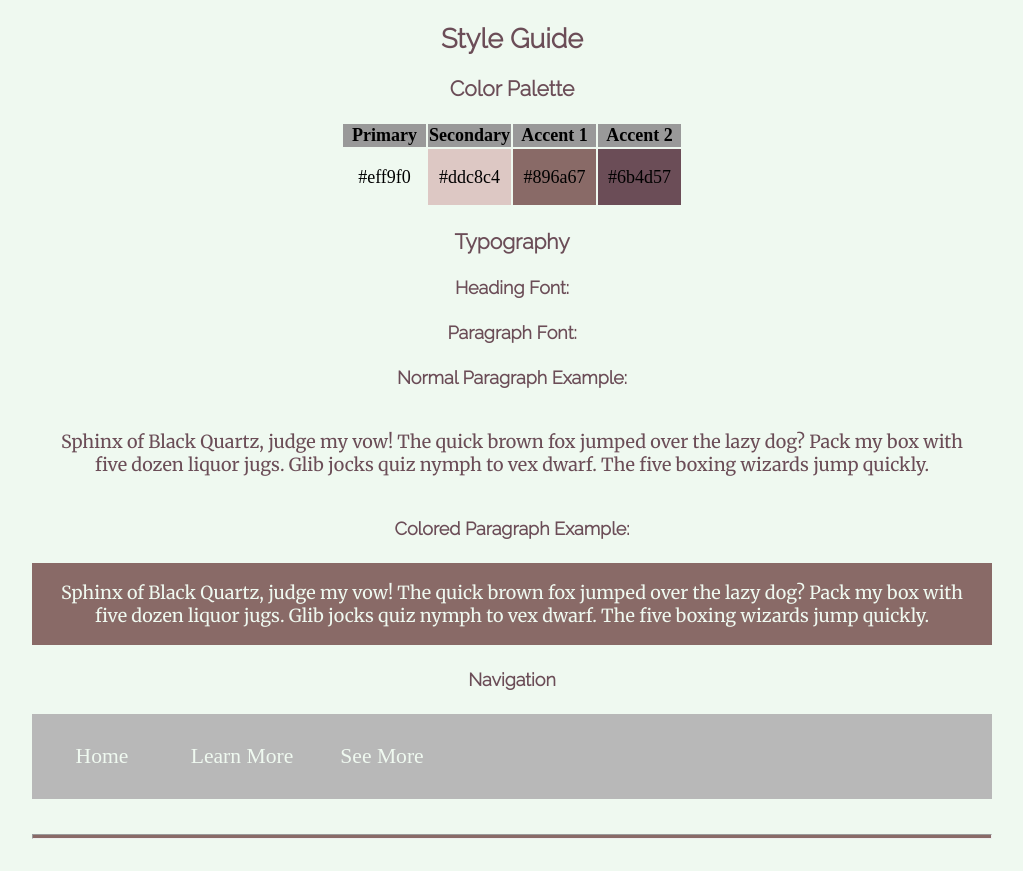
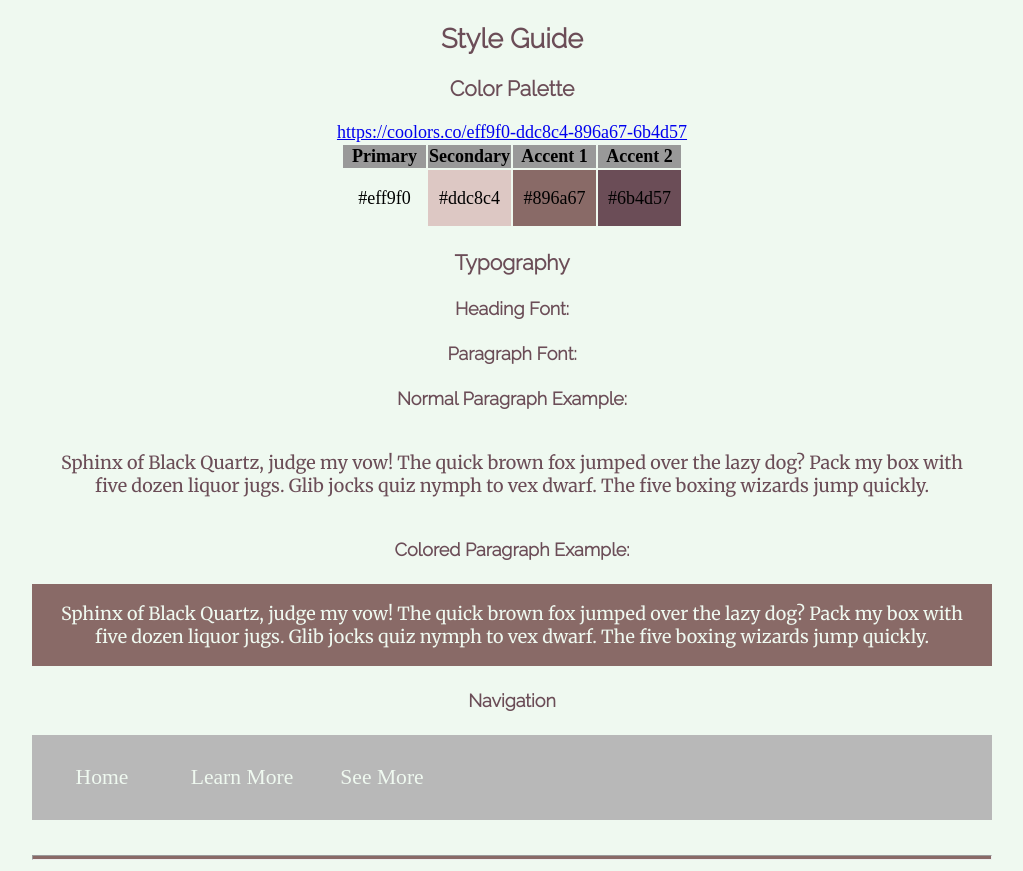
Before and after one commit to mscottoc/WDD-130, a plain HTML site: page meetgeorge/site-plan.html in a window 1280 px wide. Shown: the part 1260-2131 px from the top of the page, without its empty margins (128-1151 px from the left). Drawn offline with Linux system fonts and the light colour scheme.

Commit message:
Update site-plan.html

```diff
--- a/meetgeorge/site-plan.html
+++ b/meetgeorge/site-plan.html
@@ -32,7 +32,7 @@
 
       <h2>Style Guide</h2>
       <h3>Color Palette</h3>
-      <a href="https://coolors.co/eff9f0-ddc8c4-896a67-6b4d57"></a>
+      <a href="https://coolors.co/eff9f0-ddc8c4-896a67-6b4d57">https://coolors.co/eff9f0-ddc8c4-896a67-6b4d57</a>
       <table class="colors">
         <tr>
           <th>Primary</th>
```
